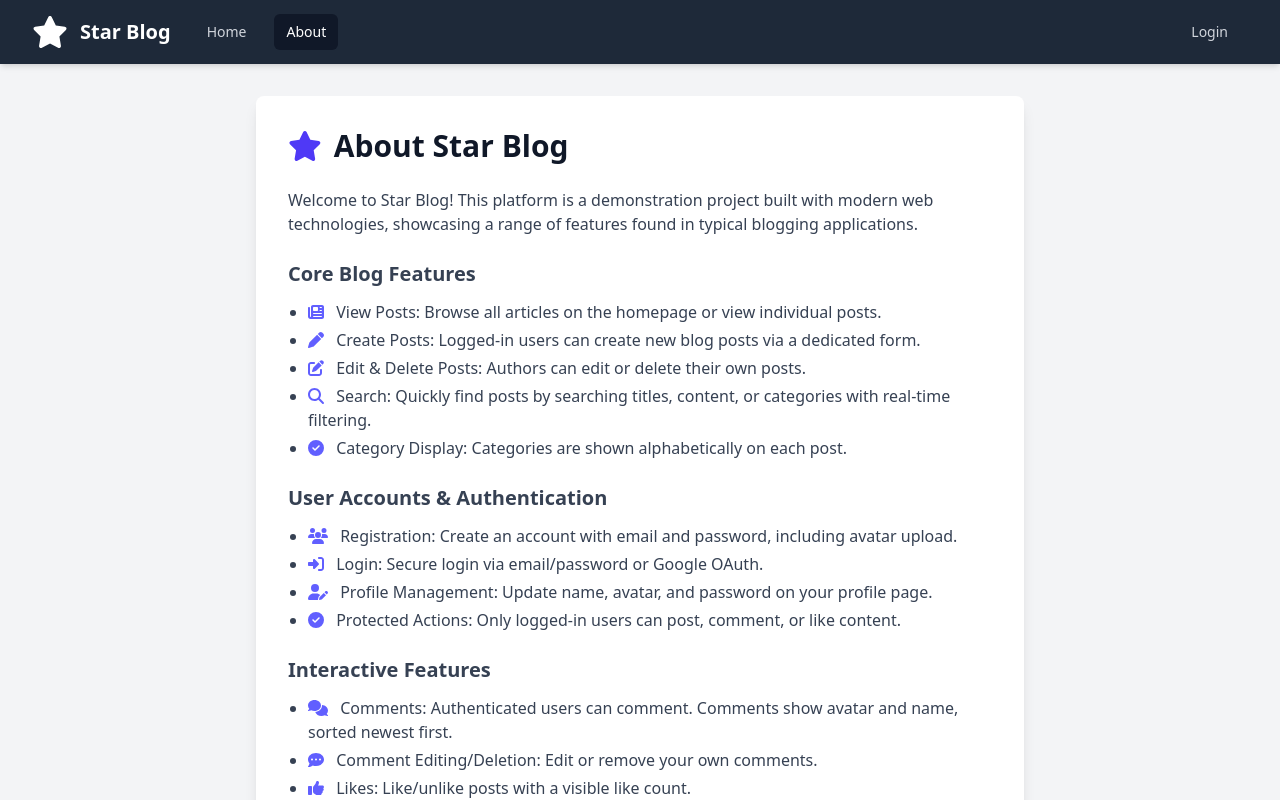
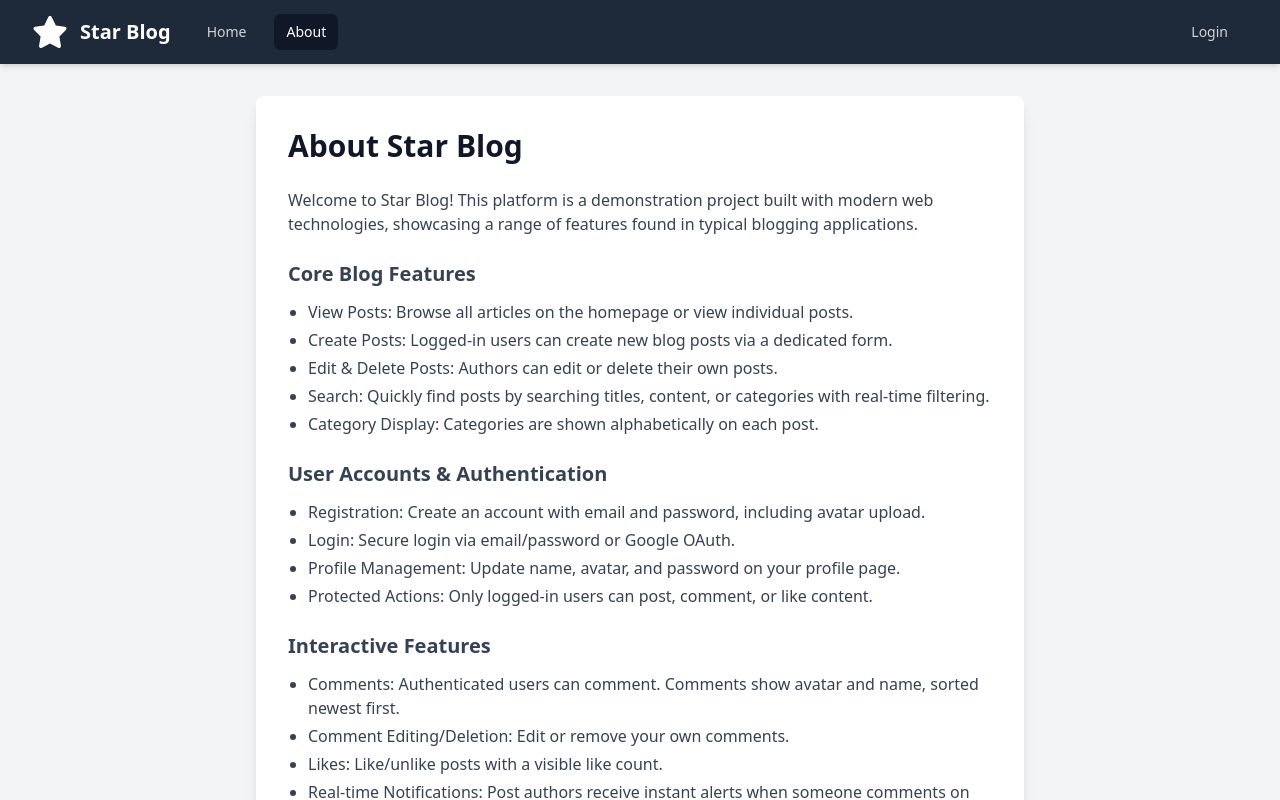
Before and after one commit to v-emanuel-dev/star-blog-react, a React (Vite) app in the folder frontend/: page /about in a window 1280 px wide. Shown: the top 800 px of the page. Built offline with nearby package versions, Linux system fonts and the light colour scheme.

Commit message:
update about page

```diff
--- a/frontend/src/pages/AboutPage.tsx
+++ b/frontend/src/pages/AboutPage.tsx
@@ -1,19 +1,4 @@
-import {
-  faBell,
-  faCheckCircle,
-  faCommentDots,
-  faComments,
-  faEdit,
-  faNewspaper,
-  faPen,
-  faSearch,
-  faSignInAlt,
-  faStar,
-  faThumbsUp,
-  faUserEdit,
-  faUsers,
-} from "@fortawesome/free-solid-svg-icons";
-import { FontAwesomeIcon } from "@fortawesome/react-fontawesome";
+
 import { FC } from "react";
 import { Link } from "react-router-dom";
 
@@ -22,10 +7,7 @@ const AboutPage: FC = () => {
     <div className="px-4 sm:px-6 lg:px-8 py-6 sm:py-8">
       <div className="max-w-3xl mx-auto bg-white rounded-lg shadow-lg p-6 sm:p-8">
         <div className="flex items-center mb-6">
-          <FontAwesomeIcon
-            icon={faStar}
-            className="text-3xl text-indigo-600 mr-3"
-          />
+
           <h1 className="text-3xl font-bold text-gray-900">About Star Blog</h1>
         </div>
 
@@ -42,41 +24,21 @@ const AboutPage: FC = () => {
             </h2>
             <ul className="list-disc list-outside space-y-1 pl-5">
               <li>
-                <FontAwesomeIcon
-                  icon={faNewspaper}
-                  className="mr-2 text-indigo-500"
-                />{" "}
                 View Posts: Browse all articles on the homepage or view
                 individual posts.
               </li>
               <li>
-                <FontAwesomeIcon
-                  icon={faPen}
-                  className="mr-2 text-indigo-500"
-                />{" "}
                 Create Posts: Logged-in users can create new blog posts via a
                 dedicated form.
               </li>
               <li>
-                <FontAwesomeIcon
-                  icon={faEdit}
-                  className="mr-2 text-indigo-500"
-                />{" "}
                 Edit & Delete Posts: Authors can edit or delete their own posts.
               </li>
               <li>
-                <FontAwesomeIcon
-                  icon={faSearch}
-                  className="mr-2 text-indigo-500"
-                />{" "}
                 Search: Quickly find posts by searching titles, content, or
                 categories with real-time filtering.
               </li>
               <li>
-                <FontAwesomeIcon
-                  icon={faCheckCircle}
-                  className="mr-2 text-indigo-500"
-                />{" "}
                 Category Display: Categories are shown alphabetically on each
                 post.
               </li>
@@ -89,33 +51,17 @@ const AboutPage: FC = () => {
             </h2>
             <ul className="list-disc list-outside space-y-1 pl-5">
               <li>
-                <FontAwesomeIcon
-                  icon={faUsers}
-                  className="mr-2 text-indigo-500"
-                />{" "}
                 Registration: Create an account with email and password,
                 including avatar upload.
               </li>
               <li>
-                <FontAwesomeIcon
-                  icon={faSignInAlt}
-                  className="mr-2 text-indigo-500"
-                />{" "}
                 Login: Secure login via email/password or Google OAuth.
               </li>
               <li>
-                <FontAwesomeIcon
-                  icon={faUserEdit}
-                  className="mr-2 text-indigo-500"
-                />{" "}
                 Profile Management: Update name, avatar, and password on your
                 profile page.
               </li>
               <li>
-                <FontAwesomeIcon
-                  icon={faCheckCircle}
-                  className="mr-2 text-indigo-500"
-                />{" "}
                 Protected Actions: Only logged-in users can post, comment, or
                 like content.
               </li>
@@ -128,32 +74,16 @@ const AboutPage: FC = () => {
             </h2>
             <ul className="list-disc list-outside space-y-1 pl-5">
               <li>
-                <FontAwesomeIcon
-                  icon={faComments}
-                  className="mr-2 text-indigo-500"
-                />{" "}
                 Comments: Authenticated users can comment. Comments show avatar
                 and name, sorted newest first.
               </li>
               <li>
-                <FontAwesomeIcon
-                  icon={faCommentDots}
-                  className="mr-2 text-indigo-500"
-                />{" "}
                 Comment Editing/Deletion: Edit or remove your own comments.
               </li>
               <li>
-                <FontAwesomeIcon
-                  icon={faThumbsUp}
-                  className="mr-2 text-indigo-500"
-                />{" "}
                 Likes: Like/unlike posts with a visible like count.
               </li>
               <li>
-                <FontAwesomeIcon
-                  icon={faBell}
-                  className="mr-2 text-indigo-500"
-                />{" "}
                 Real-time Notifications: Post authors receive instant alerts
                 when someone comments on their post.
               </li>
```
